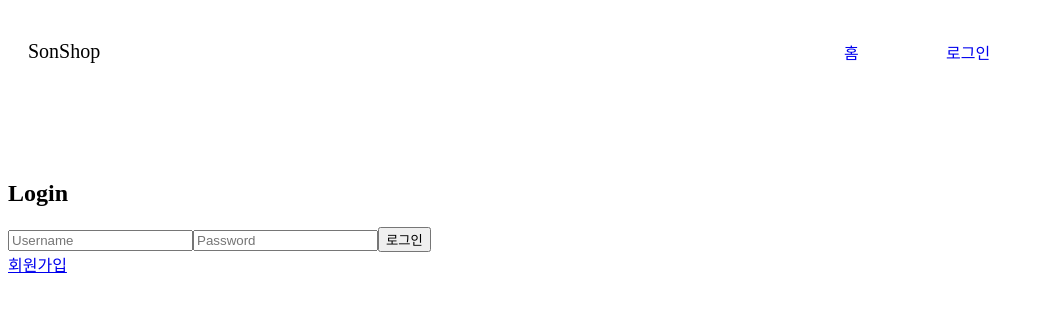
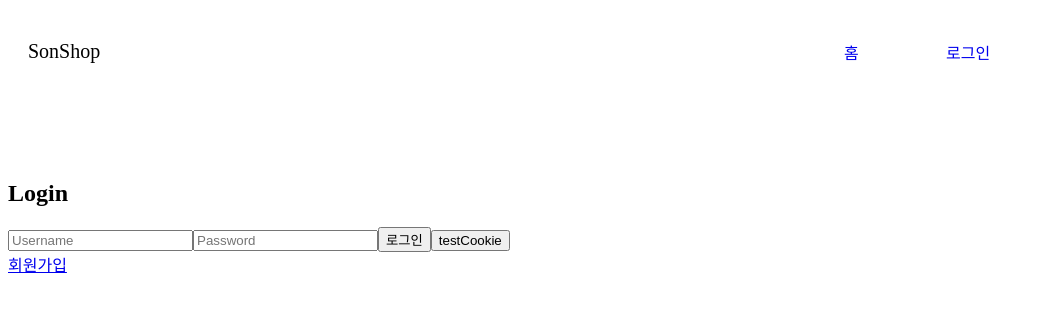
Before and after one commit to tysn07/ecommerce-front, a React (Create React App) app: page /login in a window 1280 px wide. Shown: the top 312 px of the page, without its empty margins (0-1044 px from the left). Built offline with nearby package versions, Linux system fonts and the light colour scheme.

Commit message:
:white_check_mark: 쿠키 유무 테스트

```diff
--- a/src/Login/Login.js
+++ b/src/Login/Login.js
@@ -37,6 +37,10 @@ function Login(){
 
     }
 
+    const testCookie = () =>{
+       console.log(document.cookie);
+
+    }
     return(
         <><Navbar/>
             <div className="login-wrapper">
@@ -44,6 +48,7 @@ function Login(){
                 <input type="text" value={usernamef} placeholder="Username" onChange={handleInputId}/>
                 <input type="password" value={passwordf} placeholder="Password" onChange={handleInputPw}/>
                 <button onClick={confirmAndSend}>로그인</button>
+                <button onClick={testCookie}>testCookie</button>
                 <li className="signup"><Link to="/signup">회원가입</Link></li>
             </div>
         </>
```
